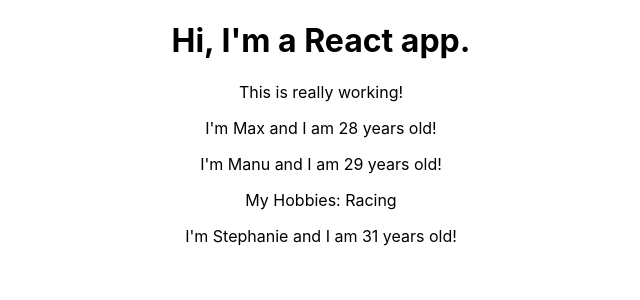
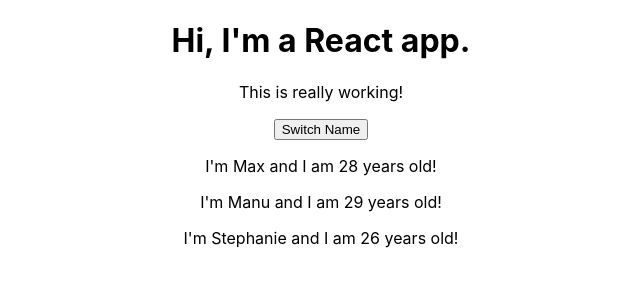
Before and after one commit to cjmcquain/react-complete-guide, a React (Create React App) app: page / in a window 1280 px wide. Shown: the top 300 px of the page, without its empty margins (319-959 px from the left). Built offline with nearby package versions, Linux system fonts and the light colour scheme.

Commit message:
Added state to App component

```diff
--- a/src/App.js
+++ b/src/App.js
@@ -3,14 +3,23 @@
 import Person from './Person/Person';
 
 class App extends Component {
+  state = {
+    persons: [
+      { name: 'Max', age: 28 },
+      { name: 'Manu', age: 29 },
+      { name: 'Stephanie', age: 26 }
+    ]
+  }
+
   render() {
     return (
       <div className="App">
         <h1>Hi, I'm a React app.</h1>
         <p>This is really working!</p>
-        <Person name="Max" age="28" />
-        <Person name="Manu" age="29">My Hobbies: Racing</Person>
-        <Person name="Stephanie" age="31" />
+        <button>Switch Name</button>
+        <Person name={this.state.persons[0].name} age={this.state.persons[0].age} />
+        <Person name={this.state.persons[1].name} age={this.state.persons[1].age} />
+        <Person name={this.state.persons[2].name} age={this.state.persons[2].age} />
       </div>
     );
   }
```
